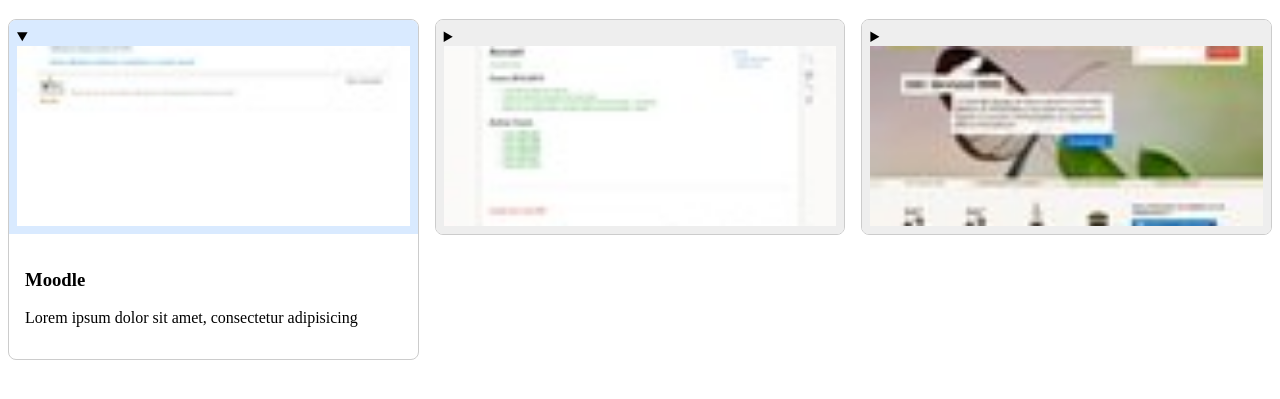
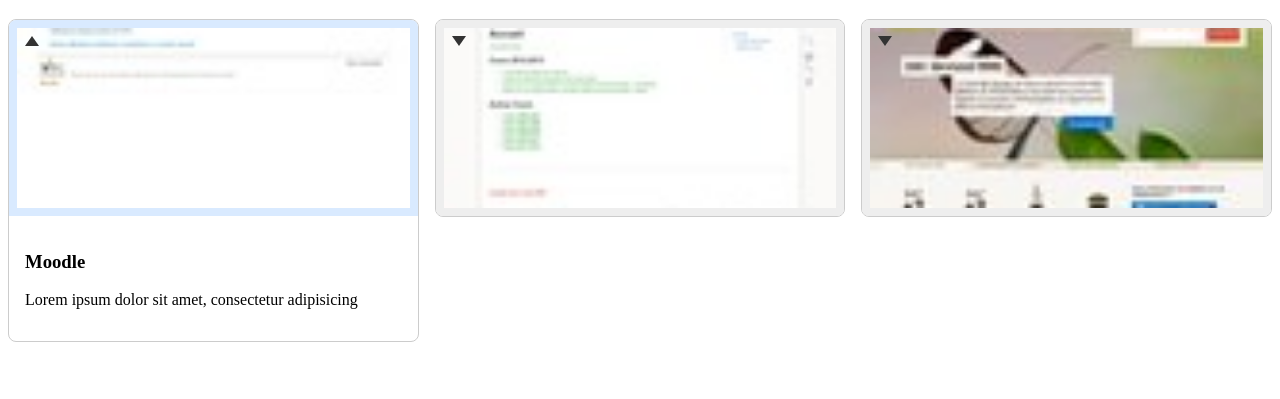
Before and after one commit to MMI-NFC-2026/sae105-r112-tp4-aliciacrr, a plain HTML site: page index.html in a window 1280 px wide. Shown: the part 61-460 px from the top of the page. Drawn offline with Linux system fonts and the light colour scheme.

Commit message:
triangle CSS personnalisé à l’accordéon

```diff
--- a/src/css/components/accordeon.css
+++ b/src/css/components/accordeon.css
@@ -48,3 +48,29 @@
   height: 180px;
   object-fit: cover;
 }
+/* Triangle personnalisé */
+.accordeon > details > summary {
+  position: relative;
+  list-style: none;
+}
+
+.accordeon > details > summary::marker,
+.accordeon > details > summary::-webkit-details-marker {
+  display: none;
+}
+
+.accordeon > details > summary::before {
+  content: "";
+  position: absolute;
+  top: 1rem;
+  left: 1rem;
+  z-index: 1;
+  border-top: 10px solid #333;
+  border-right: 7px solid transparent;
+  border-left: 7px solid transparent;
+  transition: transform 0.2s ease;
+}
+
+.accordeon > details[open] > summary::before {
+  transform: rotate(180deg);
+}
```
